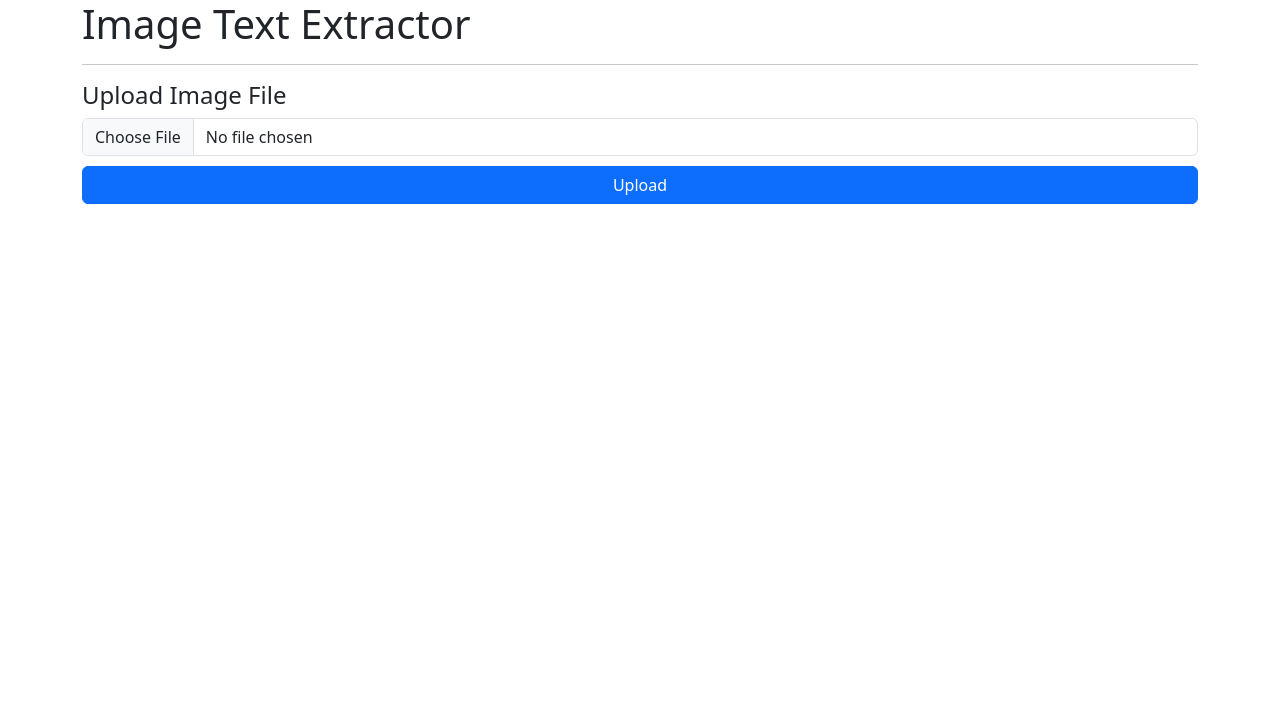
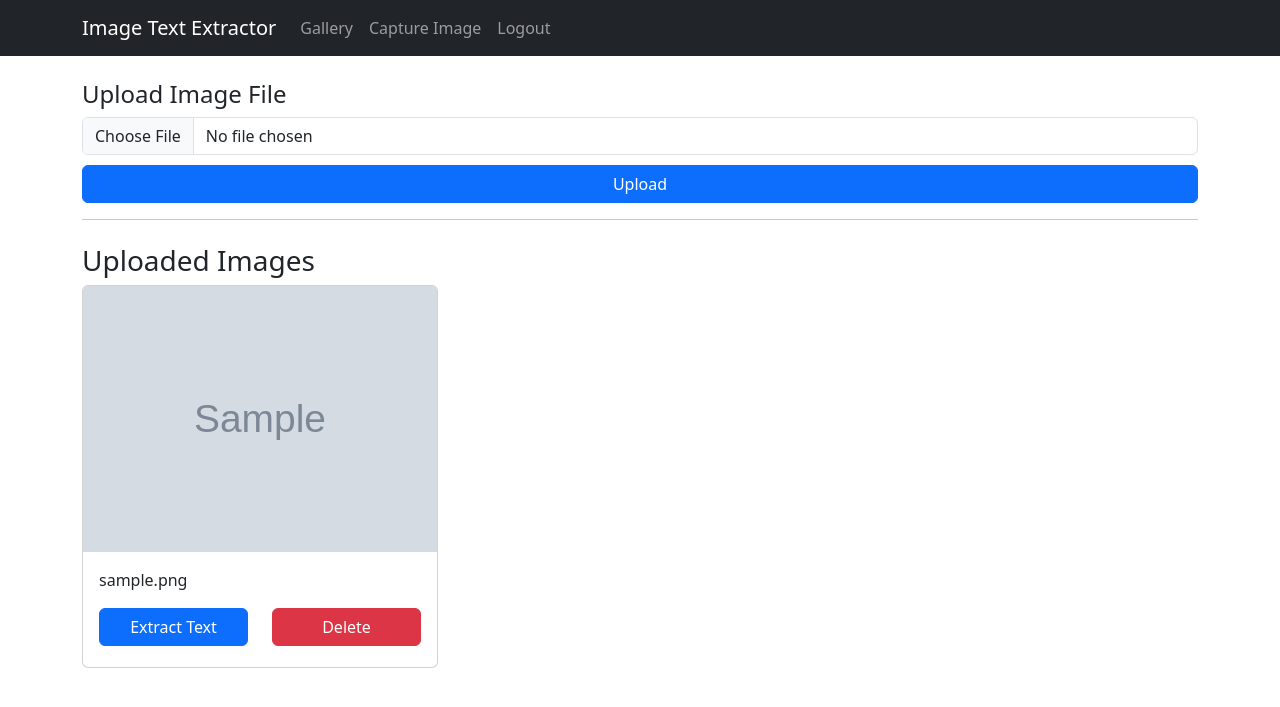
Before and after one commit to Byenkya/image_text_extractor, a Flask app: page /index in a window 1280 px wide. Shown: the top 707 px of the page. Run offline with Flask 3, Linux system fonts and the light colour scheme; a user stored in the database is signed in; tables that the repository leaves empty hold one stand-in row (values such as "Sample post"); grey boxes marked "Sample" are stand-in pictures; some libraries are stand-ins or nearby versions.

Commit message:
added dashboard

```diff
--- a/run.py
+++ b/run.py
@@ -6,18 +6,18 @@ from text_extractor.routes import (
     LoginView,
     UserCreationView,
     LogoutView,
-    CaptureImageView
+    CaptureImageView,
+    DeleteImageView
 )
 from flask_wtf.csrf import CSRFProtect
 from text_extractor.models import User
 
-# with open('secret.key', 'r') as f:
-#     app.secret_key = f.read().strip()
+with open('text_extractor/secret.key', 'r') as f:
+    app.secret_key = f.read().strip()
 
 @login_manager.user_loader
 def load_user(user_id):
     return User.query.get(int(user_id))
-
 
 csrf = CSRFProtect(app)
 
@@ -29,9 +29,10 @@ app.add_url_rule('/gallery', view_func=GalleryView.as_view('gallery'))
 app.add_url_rule('/create_user', view_func=UserCreationView.as_view('create_user'))
 app.add_url_rule('/logout', view_func=LogoutView.as_view('logout'))
 app.add_url_rule('/capture_image', view_func=CaptureImageView.as_view('capture_image'))
+app.add_url_rule('/delete_image/<int:image_id>', view_func=DeleteImageView.as_view('delete_image'))
 
 if __name__ == '__main__':
     with app.app_context():
         app.config.from_object(Config)
         db.create_all()
-    app.run(host="192.168.43.157", debug=True)
+    app.run(debug=True)
--- a/text_extractor/routes.py
+++ b/text_extractor/routes.py
@@ -11,9 +11,9 @@ from flask.views import MethodView
 from werkzeug.utils import secure_filename
 from .forms import UploadForm, ImageForm, UserCreationForm, LoginForm, ImageCaptureForm
 from text_extractor import app, db
-from .models import User
-from flask_login import login_user, login_required, logout_user
-import zipfile
+from .models import User, Image
+from flask_login import login_user, login_required, logout_user, current_user
+from text_extractor.utils import delete_image_file
 
 
 class LoginView(MethodView):
@@ -75,7 +75,8 @@ class ImageViewerView(MethodView):
 
     def get(self):
         form = UploadForm()
-        return render_template('upload.html', form=form)
+        user_images = Image.query.filter_by(user_id=current_user.id).all()
+        return render_template('dashboard.html', form=form, user_images=user_images)
 
     def post(self):
         form = UploadForm()
@@ -84,22 +85,39 @@ class ImageViewerView(MethodView):
             if file:
                 filename = secure_filename(file.filename)
                 file.save(os.path.join(app.config['UPLOAD_FOLDER'], filename))
+
+                new_image = Image(filename=filename, user=current_user)
+                db.session.add(new_image)
+                db.session.commit()
+
                 flash('File successfully uploaded', 'success')
                 return redirect(url_for('gallery'))
         return render_template('upload.html', form=form)
 
 class GalleryView(MethodView):
     decorators = [login_required]
+
     def get(self):
-        image_files = os.listdir(app.config['UPLOAD_FOLDER'])
+        #image_files = os.listdir(app.config['UPLOAD_FOLDER'])
         form = ImageForm()
-        return render_template(
-            'gallery.html',
-            image_files=image_files,
-            form=form,
-            enumerate=enumerate,
-            str=str
-        )
+        if current_user.is_authenticated:
+            # Retrieve images for the current user only
+            user_images = Image.query.filter_by(user_id=current_user.id).all()
+            return render_template(
+                'gallery.html',
+                image_files=user_images,
+                form=form,
+                enumerate=enumerate,
+                str=str
+                )
+        else:
+            return render_template(
+                'gallery.html',
+                image_files=None,
+                form=form,
+                enumerate=enumerate,
+                str=str
+            )
 
     def post(self):
         form = ImageForm()
@@ -114,6 +132,8 @@ class GalleryView(MethodView):
 
 
 class CaptureImageView(MethodView):
+    decorators = [login_required]
+
     def get(self):
         form = ImageCaptureForm()
         return render_template('capture.html', form=form)
@@ -153,3 +173,25 @@ def save_image_on_server(image_data, username):
     # Save the image in a "static/uploads" folder with the username as the filename
     with open(f'static/uploads/{username}.png', 'wb') as f:
         f.write(base64.b64decode(image_data))
+
+class DeleteImageView(MethodView):
+    decorators = [login_required]
+
+    def get(self, image_id):
+        image = Image.query.get(image_id)
+
+        if image and image.user_id == current_user.id:
+            try:
+                # Delete image file from the system
+                delete_image_file(image.filename)
+
+                # Delete image from the database
+                db.session.delete(image)
+                db.session.commit()
+
+                flash("Image deleted successfully.", "success")
+
+            except Exception as e:
+                flash("An error occured while deleteting the image", "danger")
+
+        return redirect(url_for('index'))
--- a/text_extractor/static/css/main.css
+++ b/text_extractor/static/css/main.css
@@ -12,3 +12,14 @@
 .title {
     margin-top: 8px;
 }
+
+.custom-btn {
+    width: 100%;
+    margin-bottom: 5px;
+}
+
+#camera {
+    width: 350px;
+    height: 350px;
+    border: 1px solid black;
+}
--- a/text_extractor/templates/base.html
+++ b/text_extractor/templates/base.html
@@ -5,11 +5,49 @@
     <link rel="stylesheet" href="https://cdn.jsdelivr.net/npm/bootstrap@5.3.0/dist/css/bootstrap.min.css">
     <!-- Add your custom CSS file -->
     <link rel="stylesheet" href="{{ url_for('static', filename='css/main.css') }}">
+    <!-- Include jQuery -->
+    <script src="https://code.jquery.com/jquery-3.6.0.min.js"></script>
   </head>
   <body>
+    <nav class="navbar navbar-expand-lg navbar-dark bg-dark">
+      <div class="container">
+          <a class="navbar-brand" href="{{ url_for('index') }}">Image Text Extractor</a>
+          <button class="navbar-toggler" type="button" data-bs-toggle="collapse" data-bs-target="#navbarNav"
+                  aria-controls="navbarNav" aria-expanded="false" aria-label="Toggle navigation">
+              <span class="navbar-toggler-icon"></span>
+          </button>
+          <div class="collapse navbar-collapse" id="navbarNav">
+              <ul class="navbar-nav ml-auto">
+                  <!-- <li class="nav-item">
+                      <a class="nav-link" href="{{ url_for('index') }}">Home</a>
+                  </li> -->
+                  <li class="nav-item">
+                      <a class="nav-link" href="{{ url_for('gallery') }}">Gallery</a>
+                  </li>
+                  <li class="nav-item">
+                      <a class="nav-link" href="{{ url_for('capture_image') }}">Capture Image</a>
+                  </li>
+                  {% if current_user.is_authenticated %}
+                      <!-- <li class="nav-item">
+                          <a class="nav-link" href="#">Dashboard</a>
+                      </li> -->
+                      <li class="nav-item">
+                          <a class="nav-link" href="{{ url_for('logout') }}">Logout</a>
+                      </li>
+                  {% else %}
+                      <li class="nav-item">
+                          <a class="nav-link" href="{{ url_for('login') }}">Login</a>
+                      </li>
+                      <li class="nav-item">
+                          <a class="nav-link" href="{{ url_for('create_user') }}">Register</a>
+                      </li>
+                  {% endif %}
+              </ul>
+          </div>
+      </div>
+    </nav>
+
     <div class="container">
-      <h1>Image Text Extractor</h1><hr/>
-
       {% with messages = get_flashed_messages(with_categories=true) %}
         {% if messages %}
           <div class="messages">
@@ -25,6 +63,34 @@
 
 
       {% block content %}{% endblock %}
+      <!-- Add this within the <body> section of your base.html template -->
+      <div class="modal fade" id="deleteImageModal" tabindex="-1" aria-labelledby="deleteImageModalLabel" aria-hidden="true">
+        <div class="modal-dialog">
+            <div class="modal-content">
+                <div class="modal-header">
+                    <h5 class="modal-title" id="deleteImageModalLabel">Confirm Deletion</h5>
+                    <button type="button" class="btn-close" data-bs-dismiss="modal" aria-label="Close"></button>
+                </div>
+                <div class="modal-body">
+                    Are you sure you want to delete this image?
+                </div>
+                <div class="modal-footer">
+                    <button type="button" class="btn btn-secondary" data-bs-dismiss="modal">Cancel</button>
+                    <a id="deleteImageLink" href="#" class="btn btn-danger">Delete</a>
+                </div>
+            </div>
+        </div>
+      </div>
+
+      <script>
+        // JavaScript to set the image ID and URL when modal is shown
+        $('#deleteImageModal').on('show.bs.modal', function (event) {
+            const button = $(event.relatedTarget);
+            const imageId = button.data('image-id');
+            const deleteImageLink = $('#deleteImageLink');
+            deleteImageLink.attr('href', '/delete_image/' + imageId);  // Change this to the actual URL
+        });
+      </script>
     </div>
     <!-- Include Bootstrap JavaScript from CDN -->
     <script src="https://cdn.jsdelivr.net/npm/bootstrap@5.3.0/dist/js/bootstrap.bundle.min.js"></script>
--- /dev/null
+++ b/text_extractor/templates/dashboard.html
@@ -0,0 +1,36 @@
+{% extends "base.html" %}
+
+{% block content %}
+    <br/>
+    <form method="POST" action="{{ url_for('index') }}" enctype="multipart/form-data">
+        {{ form.csrf_token }}
+        {{ form.file.label(class="form-label h4")  }}<br>
+        {{ form.file(class="form-control", id="fileInput") }}
+        {% for error in form.file.errors %}
+          <span class="error">{{ error }}</span>
+        {% endfor %}
+
+        {{ form.submit(class="btn btn-primary btn-extract") }}
+      </form>
+      <hr/>
+    <h3 class="mt-4">Uploaded Images</h3>
+    <div class="row">
+        {% for image in user_images %}
+            <div class="col-md-4 mb-3">
+                <div class="card">
+                    <img src="{{ url_for('static', filename='uploads/' + image.filename) }}" class="card-img-top" alt="{{ image.filename }}">
+                    <div class="card-body">
+                        <p class="card-text">{{ image.filename }}</p>
+                        <div class="row">
+                            <div class="col-md-6"><a href="#" class="btn btn-primary custom-btn">Extract Text</a></div>
+                            <div class="col-md-6">
+                                <a href="#" class="btn btn-danger custom-btn" data-bs-toggle="modal" data-bs-target="#deleteImageModal" data-image-id="{{ image.id }}">Delete</a>
+                            </div>
+                        </div>
+                    </div>
+                </div>
+            </div>
+        {% endfor %}
+    </div>
+    <!-- Add text extraction and logout options here -->
+{% endblock %}
```
Also changed, not shown: text_extractor/models.py (+8 -0 lines), text_extractor/templates/capture.html (+9 -18 lines), text_extractor/templates/gallery.html (+6 -2 lines), text_extractor/utils.py (added, +13 -0 lines), instance/users.db, text_extractor/static/uploads/patient_encounters.png (deleted).
